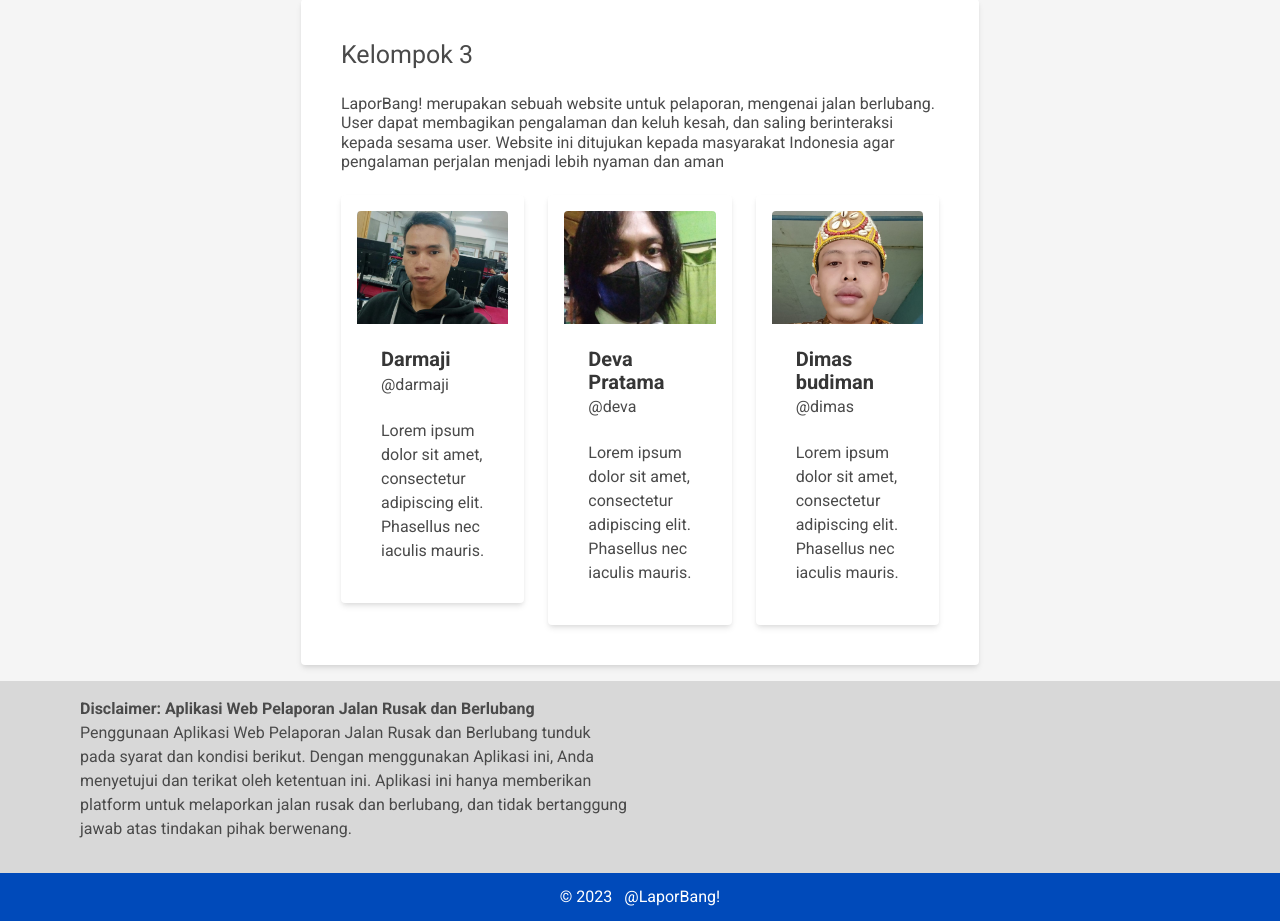
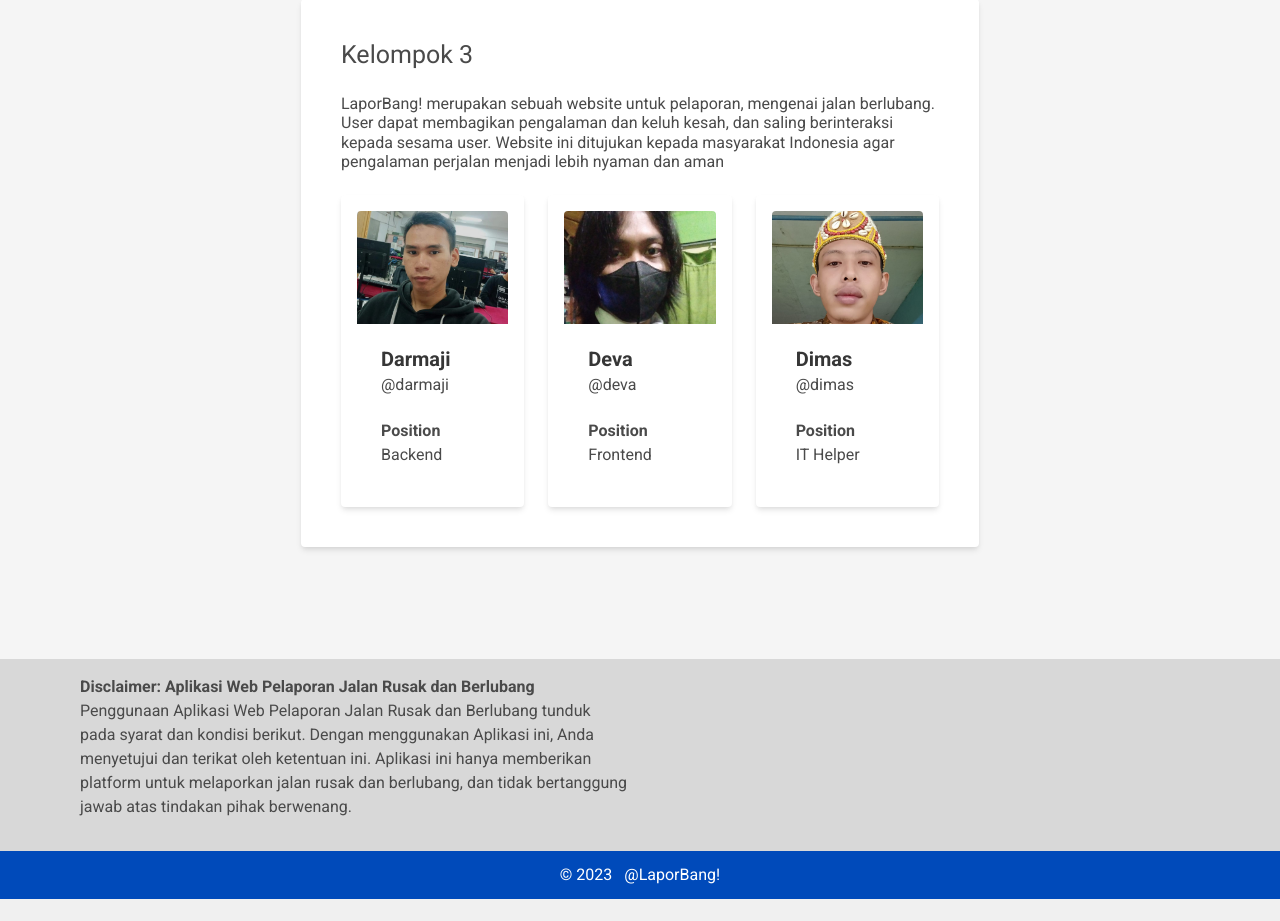
Before and after one commit to devapratamap/project-laporbang, a Flask app: template templates/about.html in a window 1280 px wide. Shown: the part 93-1014 px from the top of the page. After the commit the page ends 992 px from the top, so only its background shows below. Run offline with Flask 3, Linux system fonts and the light colour scheme; the template is opened without the code that fills it, so the values that code supplies are empty; some libraries are stand-ins or nearby versions.

Commit message:
memperbaiki beberapa tampilan yg berantakan

```diff
--- a/templates/about.html
+++ b/templates/about.html
@@ -40,9 +40,9 @@
                                             </div>
                                         </div>
                                         <div class="content">
-                                            Lorem ipsum dolor sit amet,
-                                            consectetur adipiscing elit.
-                                            Phasellus nec iaculis mauris.
+                                            <b>Position</b>
+                                            <br>
+                                            Backend
                                         </div>
                                     </div>
                                 </div>
@@ -57,15 +57,14 @@
                                     <div class="card-content">
                                         <div class="media">
                                             <div class="media-content">
-                                                <p class="title is-5">Deva
-                                                    Pratama</p>
+                                                <p class="title is-5">Deva</p>
                                                 <p class="subtitle is-6">@deva</p>
                                             </div>
                                         </div>
                                         <div class="content">
-                                            Lorem ipsum dolor sit amet,
-                                            consectetur adipiscing elit.
-                                            Phasellus nec iaculis mauris.
+                                            <b>Position</b>
+                                            <br>
+                                            Frontend
                                         </div>
                                     </div>
                                 </div>
@@ -80,15 +79,14 @@
                                     <div class="card-content">
                                         <div class="media">
                                             <div class="media-content">
-                                                <p class="title is-5">Dimas
-                                                    budiman</p>
+                                                <p class="title is-5">Dimas</p>
                                                 <p class="subtitle is-6">@dimas</p>
                                             </div>
                                         </div>
                                         <div class="content">
-                                            Lorem ipsum dolor sit amet,
-                                            consectetur adipiscing elit.
-                                            Phasellus nec iaculis mauris.
+                                            <b>Position</b>
+                                            <br>
+                                            IT Helper
                                         </div>
                                     </div>
                                 </div>
@@ -99,6 +97,10 @@
 
             </div>
         </section>
+        <br>
+        <br>
+        <br>
+        <br>
 
         {% include 'footer.html' %}
 
```
Also changed, not shown: static/profile/madara21.jpg (added).
